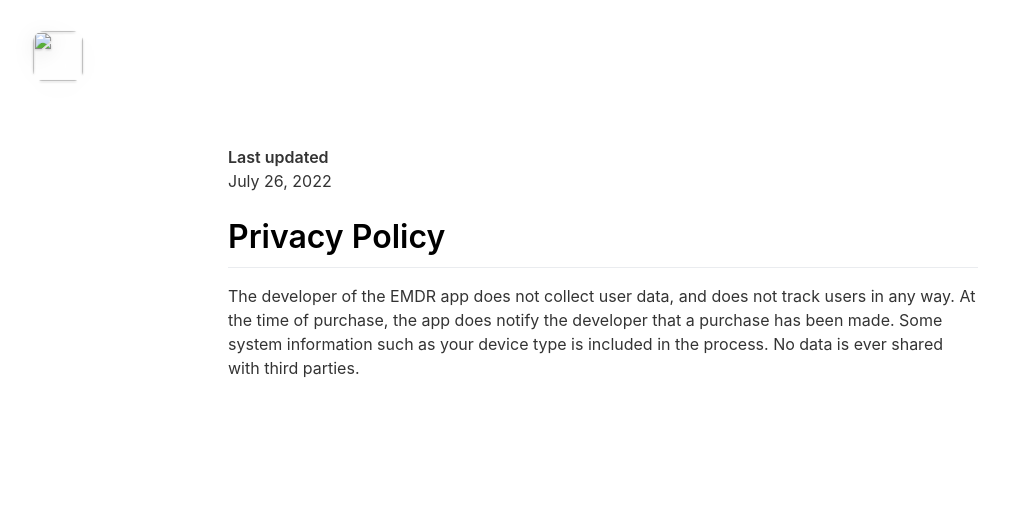
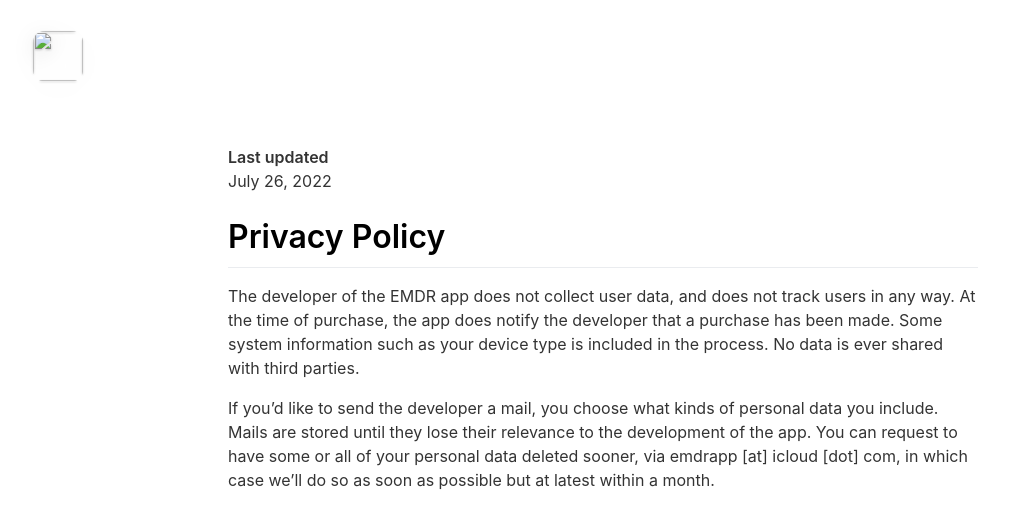
Before and after one commit to BasO/EMDR, a Jekyll site: the page built from _pages/privacypolicy.md, in a window 1280 px wide. Shown: the top 529 px of the page, without its empty margins (37-1046 px from the left). Built offline with Jekyll 4.4.1, drawn with Linux system fonts in a browser that asks for light colours; nearby versions of some CDN libraries.

Commit message:
Update privacypolicy.md

```diff
--- a/_pages/privacypolicy.md
+++ b/_pages/privacypolicy.md
@@ -9,3 +9,5 @@ July 26, 2022
 
 # Privacy Policy
 The developer of the EMDR app does not collect user data, and does not track users in any way. At the time of purchase, the app does notify the developer that a purchase has been made. Some system information such as your device type is included in the process. No data is ever shared with third parties.
+
+If you'd like to send the developer a mail, you choose what kinds of personal data you include. Mails are stored until they lose their relevance to the development of the app. You can request to have some or all of your personal data deleted sooner, via emdrapp [at] icloud [dot] com, in which case we'll do so as soon as possible but at latest within a month.
```
